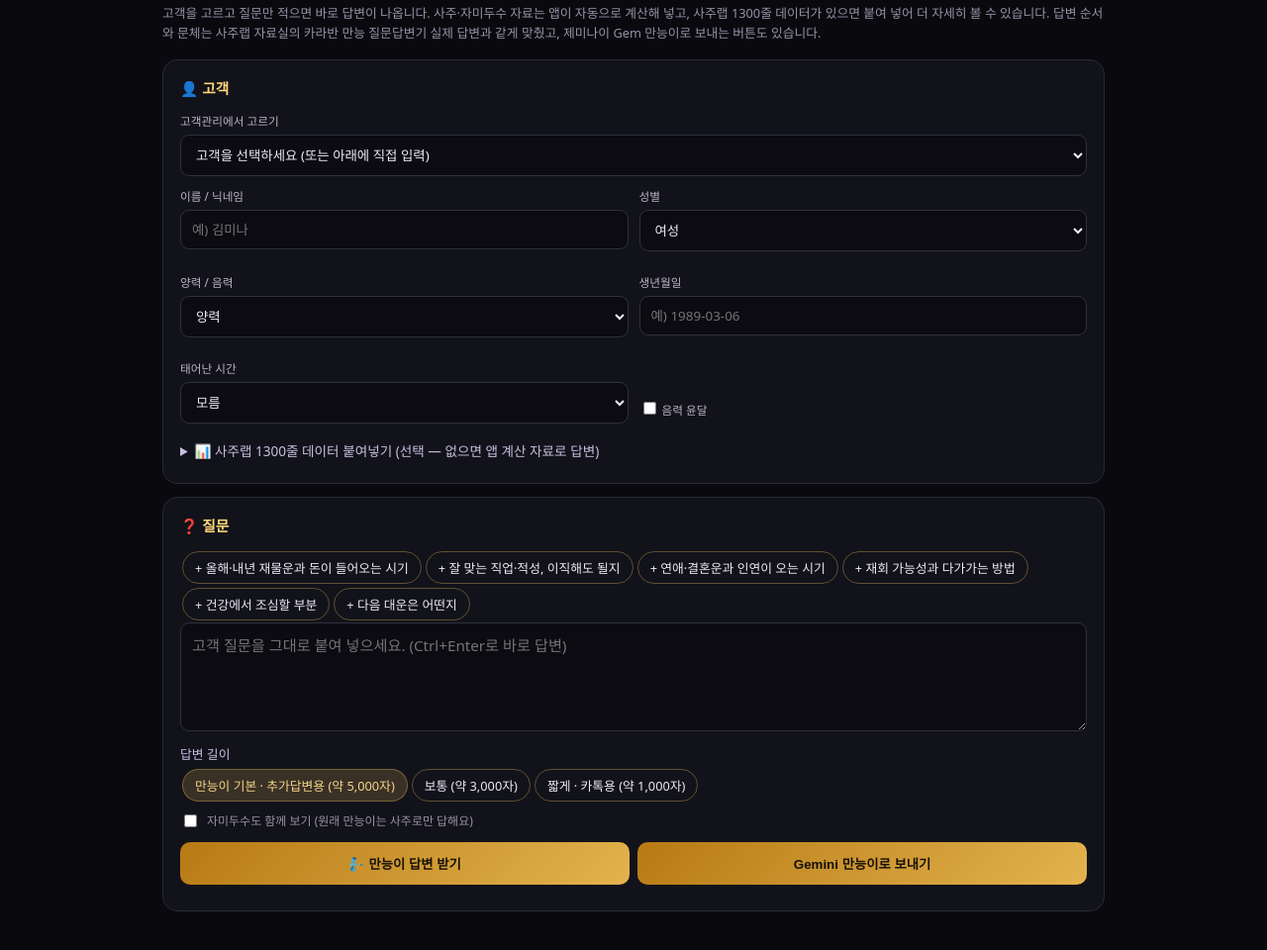
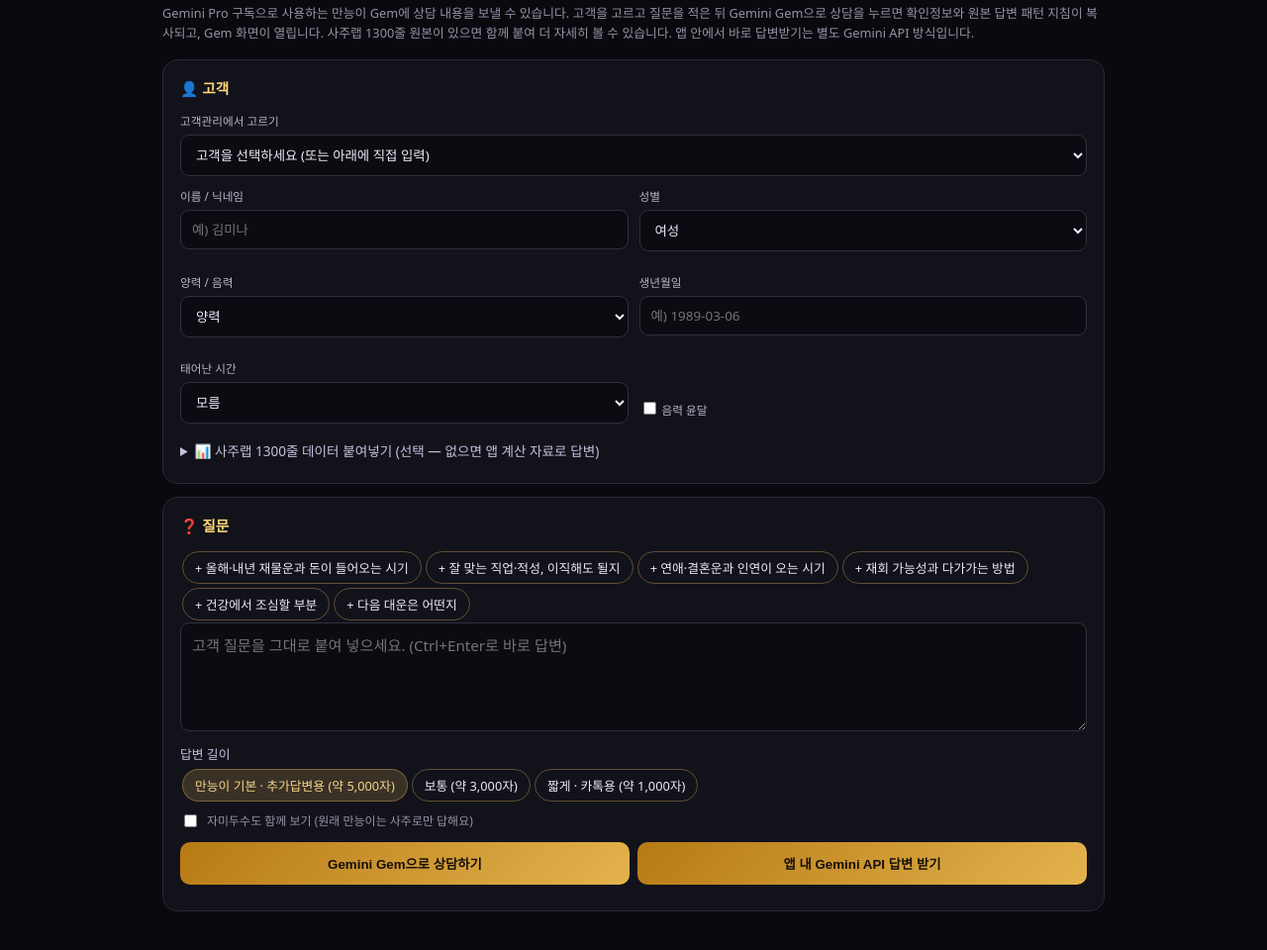
Before and after one commit to key7536-png/key7536-png-cheonun-v2-, a website: page public/manneung.html in a window 1280 px wide. Shown: the part 112-1072 px from the top of the page at 99% size. Drawn offline with Linux system fonts and the light colour scheme.

Commit message:
상담앱에서 Gemini Gem을 기본으로 안내하고 Pro Gem과 API 답변 구분

```diff
--- a/public/manneung.html
+++ b/public/manneung.html
@@ -64,7 +64,7 @@
   <main>
     <section class="intro">
       <h1>🧞 만능이 질문답변</h1>
-      <p>고객을 고르고 질문만 적으면 바로 답변이 나옵니다. 사주·자미두수 자료는 앱이 자동으로 계산해 넣고, 사주랩 1300줄 데이터가 있으면 붙여 넣어 더 자세히 볼 수 있습니다. 답변 순서와 문체는 사주랩 자료실의 카라반 만능 질문답변기 실제 답변과 같게 맞췄고, 제미나이 Gem 만능이로 보내는 버튼도 있습니다.</p>
+      <p>Gemini Pro 구독으로 사용하는 만능이 Gem에 상담 내용을 보낼 수 있습니다. 고객을 고르고 질문을 적은 뒤 Gemini Gem으로 상담을 누르면 확인정보와 원본 답변 패턴 지침이 복사되고, Gem 화면이 열립니다. 사주랩 1300줄 원본이 있으면 함께 붙여 더 자세히 볼 수 있습니다. 앱 안에서 바로 답변받기는 별도 Gemini API 방식입니다.</p>
     </section>
 
     <section class="card">
@@ -91,8 +91,8 @@
       <div id="mLen"><span class="mn-chip on" data-len="long">만능이 기본 · 추가답변용 (약 5,000자)</span><span class="mn-chip" data-len="mid">보통 (약 3,000자)</span><span class="mn-chip" data-len="short">짧게 · 카톡용 (약 1,000자)</span></div>
       <label class="inline-check" style="margin-top:8px"><input id="mZiwei" type="checkbox"> 자미두수도 함께 보기 (원래 만능이는 사주로만 답해요)</label>
       <div class="mn-row" style="margin-top:12px">
-        <button id="mGo" class="btn" onclick="mnAsk()">🧞 만능이 답변 받기</button>
-        <button class="btn ghost" onclick="mnOpenGem()">Gemini 만능이로 보내기</button>
+        <button class="btn" onclick="mnOpenGem()">Gemini Gem으로 상담하기</button>
+        <button id="mGo" class="btn ghost" onclick="mnAsk()">앱 내 Gemini API 답변 받기</button>
       </div>
       <div id="mError" class="error"></div>
       <div id="mHint" style="font-size:.75rem;color:#8d869e;margin-top:6px"></div>
```
